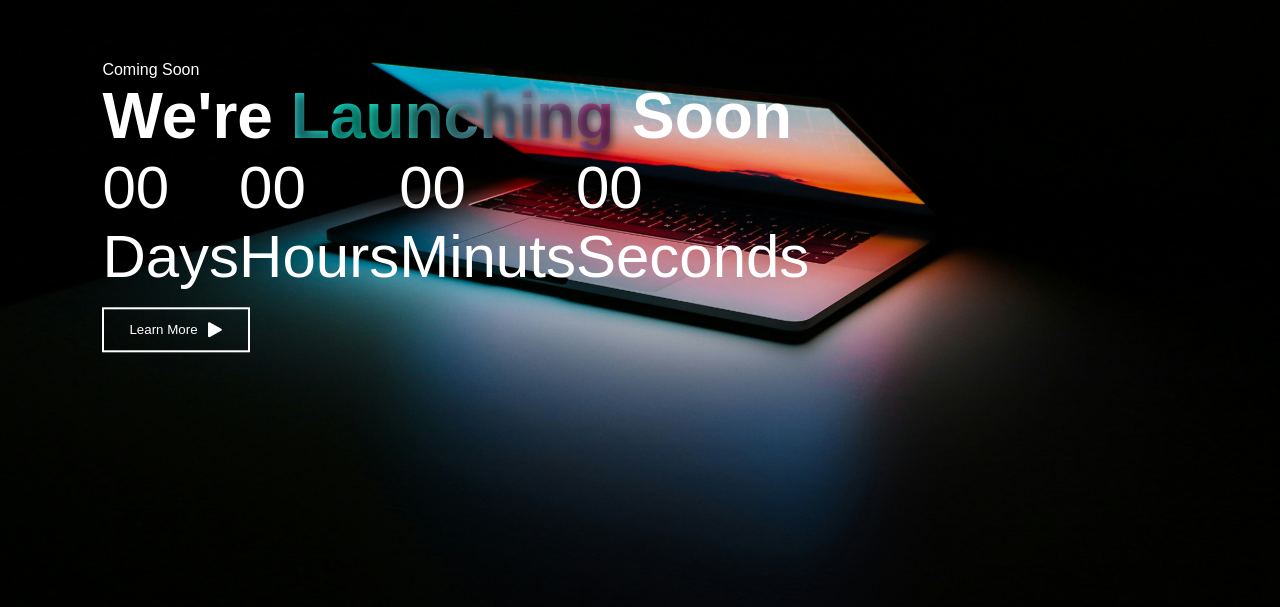
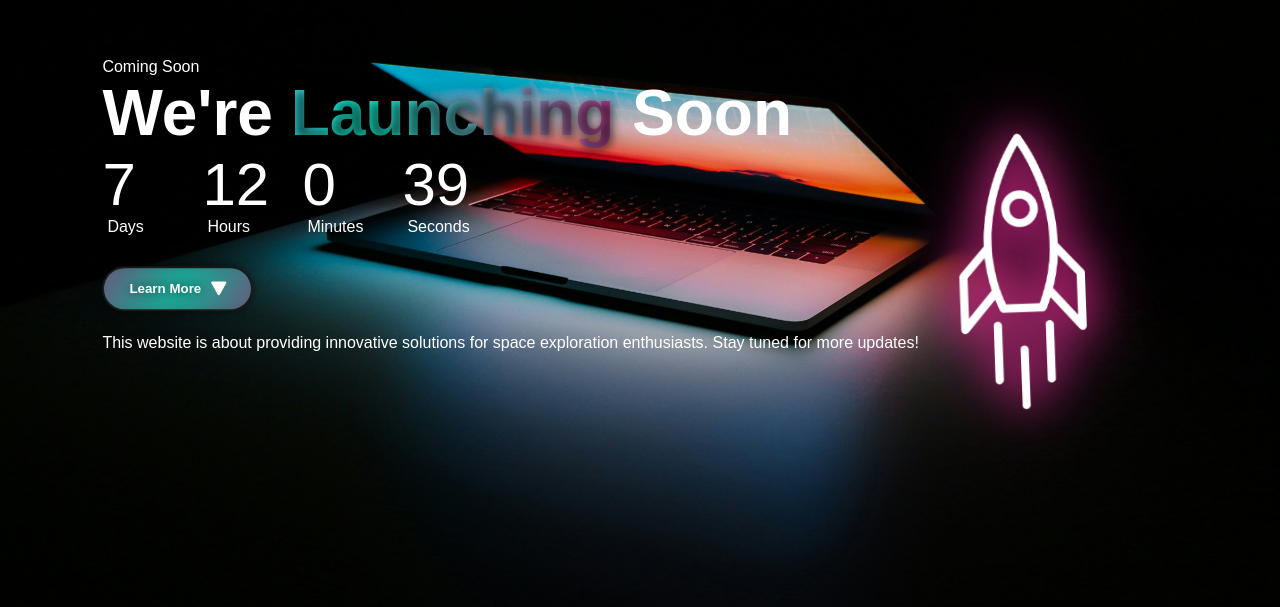
Before and after one commit to Phuthumane/Phuthumane.github.io, a plain HTML site: page coming-soon.html in a window 1280 px wide. Both pictures are taken after a click on the button "Learn More". Shown: the part 193-800 px from the top of the page. Drawn offline with Linux system fonts and the light colour scheme.

Commit message:
Update: functionality and styles.

```diff
--- a/coming-soon.html
+++ b/coming-soon.html
@@ -20,22 +20,22 @@
             <h1>We're<span> Launching</span> Soon</h1>
             <div class="launch-time">
                 <div>
-                    <p>00</p>
+                    <p id="days">00</p>
                     <span>Days</span>
                 </div>
 
                 <div>
-                    <p>00</p>
+                    <p id="hours">00</p>
                     <span>Hours</span>
                 </div>
 
                 <div>
-                    <p>00</p>
-                    <span>Minuts</span>
+                    <p id="minutes">00</p>
+                    <span>Minutes</span>
                 </div>
 
                 <div>
-                    <p>00</p>
+                    <p id="seconds">00</p>
                     <span>Seconds</span>
                 </div>
 
@@ -45,8 +45,61 @@
                 you unlock the full potential of the web.</p>
             <p>Stay tuned for updates and be the first to explore Maximus Web Creations – where we craft the web to the
                 fullest!</p>-->
-            <button type="button">Learn More<img src="images/triangle.png"></button>
+            <button type="button" onclick="toggleText()"><span>Learn More</span><img src="images/triangle.png"></button>
+            <p id="infoText" class="hidden">This website is about providing innovative solutions for space exploration
+                enthusiasts. Stay tuned for more updates!</p>
+
         </div>
+        <img src="images/rocket.png" class="rocket">
+
+
+
+        <script>
+            var countDownDate = new Date("Jan 26, 2025 00:00:00").getTime();
+            var x = setInterval(function () {
+                var now = new Date().getTime();
+                var distance = countDownDate - now;
+
+                var days = Math.floor(distance / (1000 * 60 * 60 * 24));
+                var hours = Math.floor((distance % (1000 * 60 * 60 * 24)) / (1000 * 60 * 60));
+                var minutes = Math.floor((distance % (1000 * 60 * 60)) / (1000 * 60));
+                var seconds = Math.floor((distance % (1000 * 60)) / 1000);
+
+
+                document.getElementById("days").innerHTML = days;
+                document.getElementById("hours").innerHTML = hours;
+                document.getElementById("minutes").innerHTML = minutes;
+                document.getElementById("seconds").innerHTML = seconds;
+
+                if (distance < 0) {
+                    clearInterval(x);
+                    document.getElementById("days").innerHTML = "00";
+                    document.getElementById("hours").innerHTML = "00";
+                    document.getElementById("minutes").innerHTML = "00";
+                    document.getElementById("seconds").innerHTML = "00";
+                }
+
+            }, 1000);
+
+            function toggleText() {
+                var text = document.getElementById("infoText");
+                var triangleImage = document.querySelector(".content button img");
+
+                text.classList.toggle("show");
+
+
+                if (text.classList.contains("show")) {
+                    triangleImage.style.transform = "rotate(90deg)";
+                } else {
+                    triangleImage.style.transform = "rotate(0deg)";
+                }
+            }
+
+
+
+
+
+        </script>
 
 
     </div>
--- a/style.css
+++ b/style.css
@@ -38,31 +38,158 @@
   animation: gradientMove 3s ease-in-out infinite alternate;
   text-shadow: 2px 2px 10px rgba(0, 0, 0, 0.7);
 }
+
 .content button {
-  background: transparent;
-  border: 2px solid #fff;
-  outline: none;
+  background: #1a1a1a; /* Dark solid background */
+  border: 2px solid transparent; /* Transparent initial border */
   padding: 12px 25px;
-  color: #fff;
+  color: #fff; /* Default text color */
   display: flex;
   align-items: center;
+  justify-content: center;
   margin-top: 30px;
   cursor: pointer;
+  border-radius: 30px;
+  box-shadow: 0 0 10px rgba(0, 0, 0, 0.5); /* Subtle shadow */
+  transition: all 0.3s ease-in-out;
+  position: relative;
+  overflow: hidden; /* Clip glowing effects */
+  font-weight: bold; /* Make text bold for clarity */
 }
+
+.content button::before {
+  content: "";
+  position: absolute;
+  top: -50%;
+  left: -50%;
+  width: 200%;
+  height: 200%;
+  background: linear-gradient(
+    120deg,
+    #ff007f,
+    #0ff1ce,
+    #ff007f
+  ); /* Vibrant gradient */
+  filter: blur(15px); /* Smooth glowing effect */
+  opacity: 0.7;
+  z-index: 0; /* Behind button content */
+  transition: all 0.3s ease-in-out;
+}
+
+.content button:hover::before {
+  transform: scale(1.1); /* Slightly expand the glow */
+  opacity: 1; /* Intensify glow */
+}
+
 .content button img {
   width: 15px;
   margin-left: 10px;
+  transition: transform 0.3s ease-in-out;
+  z-index: 1; /* Ensure image is above glow */
+}
+
+.content button span {
+  z-index: 1; /* Ensure text is above glow */
+  position: relative;
+  text-shadow: 0 0 10px rgba(0, 0, 0, 0.5); /* Add shadow to text for better contrast */
+}
+
+.content button:hover {
+  background: rgba(10, 10, 10, 0.8); /* Slightly lighter dark background */
+  border: 2px solid #ff007f; /* Add solid border for modern look */
+  box-shadow: -5px -5px 30px rgba(255, 0, 127, 0.6),
+    -5px -5px 30px rgba(15, 241, 206, 0.5); /* Apply shadow on hover */
+  color: #e0e0e0;
+}
+
+.content button:active {
+  transform: scale(0.95); /* Slight press effect */
+  box-shadow: 0 0 20px #ff007f, 0 0 15px #0ff1ce; /* Dim glow */
+}
+
+.content button img.rotate {
+  transform: rotate(180deg);
+}
+
+.content button:hover img {
+  transform: none; /* Use CSS variable for rotation */
+}
+
+#infoText {
+  margin-top: 20px;
+  color: #fff;
+  font-size: 16px;
+  line-height: 1.5;
+  opacity: 0;
+  visibility: hidden;
+  max-height: 0;
+  overflow: hidden;
+  transition: opacity 0.3s ease-in-out, max-height 0.3s ease-in-out,
+    visibility 0.3s ease-in-out;
+}
+
+#infoText.show {
+  opacity: 1;
+  visibility: visible;
+  max-height: 100px; /* Adjust as needed for text height */
 }
 
 .launch-time {
   display: flex;
 }
-.launch-time {
+.launch-time div {
   flex-basis: 100px;
 }
-.launch-time {
+.launch-time div p {
   font-size: 60px;
-  margin-bottom: -14px;
+  margin-bottom: -1px;
+}
+.launch-time div span {
+  margin-left: 5px;
+}
+
+.rocket {
+  width: 250px;
+  position: absolute;
+  right: 10%;
+  bottom: 10px;
+  animation: rocket 6s ease-in-out infinite,
+    glowing 1.5s ease-in-out infinite alternate;
+  transform-origin: center bottom;
+  filter: drop-shadow(0 0 10px #0ff1ce) drop-shadow(0 0 20px #ff007f);
+}
+
+@keyframes rocket {
+  0% {
+    bottom: 10px;
+    opacity: 0;
+    transform: scale(0.5) rotate(0deg);
+  }
+  10% {
+    opacity: 1;
+    transform: scale(1.1) rotate(-5deg);
+  }
+  50% {
+    transform: scale(1) rotate(0deg);
+  }
+  90% {
+    opacity: 1;
+    transform: scale(1.1) rotate(-5deg);
+  }
+  100% {
+    bottom: 110%;
+    opacity: 0;
+    transform: scale(0.5) rotate(-10deg);
+  }
+}
+
+@keyframes glowing {
+  0% {
+    filter: drop-shadow(0 0 10px #0ff1ce) drop-shadow(0 0 20px #0ff1ce);
+  }
+  100% {
+    filter: drop-shadow(0 0 20px #ff007f) drop-shadow(0 0 30px #ff007f);
+  }
 }
 
 @keyframes gradientMove {
```
